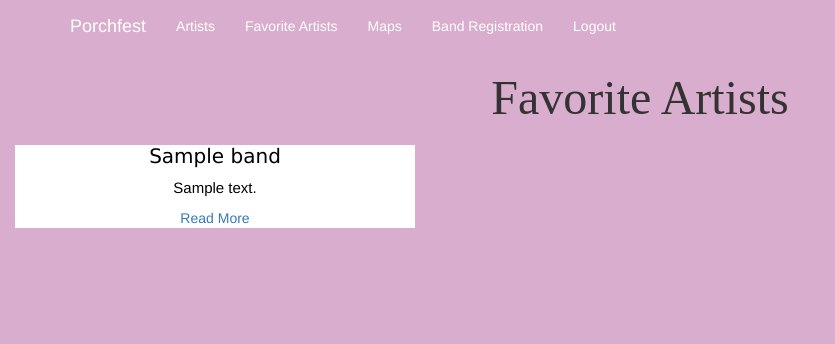
After one commit to vcrabtree/PorchfestApp, a Python web app: template app/Templates/favoriteArtists.html in a window 1280 px wide. The commit adds this page. Shown: the top 344 px of the page, without its empty margins (0-835 px from the left). Run offline with Jinja, Linux system fonts and the light colour scheme; the template is opened without the code that fills it: most values are stand-ins (such as "Sample title", 1, 10 or a date in 2020); some libraries are stand-ins or nearby versions.

Commit message:
Started Favorite Artists Page

```diff
--- a/app/Templates/base.html
+++ b/app/Templates/base.html
@@ -22,7 +22,7 @@
                     {% if current_user.is_anonymous %}
                         <li><a href="{{ url_for('login') }}" style="color:white">Login</a></li>
                     {% else %}
-                        <li><a href="{{ url_for('index') }}" style="color:white">Favorite Artists</a></li>
+                        <li><a href="{{ url_for('favoriteArtists') }}" style="color:white">Favorite Artists</a></li>
                         <li><a href="{{ url_for('index') }}" style="color:white">Maps</a></li>
                         <li><a href="{{ url_for('createNewBand') }}" style="color:white">Band Registration</a></li>
                         <li><a href="{{ url_for('logout') }}" style="color:white">Logout</a></li>
--- /dev/null
+++ b/app/Templates/favoriteArtists.html
@@ -0,0 +1,49 @@
+{% extends "base.html" %}
+
+{% block content %}
+    <html>
+        <head>
+            <style>
+                body {
+                    background-color: #D9ADCD;
+                }
+                .card-body {
+                    background-color: white;
+                    text-align: center;
+                }
+                h5 {
+                    font-family: Verdana;
+                    text-align: center;
+                    font-size: 20px;
+                    color: black;
+                }
+                p {
+                    text-align: center;
+                    font-size: 15px;
+                    color: black;
+                }
+                .card {
+                     min-height: 200px;
+                }
+            </style>
+        </head>
+        <body>
+            <h1><center><font face="lucida sans typewriter" size="30px">Favorite Artists</font></center></h1>
+            {% for band in bands %}
+            <div class="col-lg-4"><div align="center">
+            <div class="card" style="width: 40rem;">
+                <div class="card-body">
+                    <h5 class="card-title">{{ band.name }}</h5>
+                    <p class="card-text">{{ band.bio }}</p>
+                    <a href="{{ url_for('artist', name=band.name) }}" class="card-link">Read More</a>
+                </div>
+            </div>
+            </div>
+            </div>
+            {% endfor %}
+            <br />
+            <br />
+            <br />
+        </body>
+    </html>
+{% endblock %}
```
Also changed, not shown: app/routes.py (+9 -0 lines).
